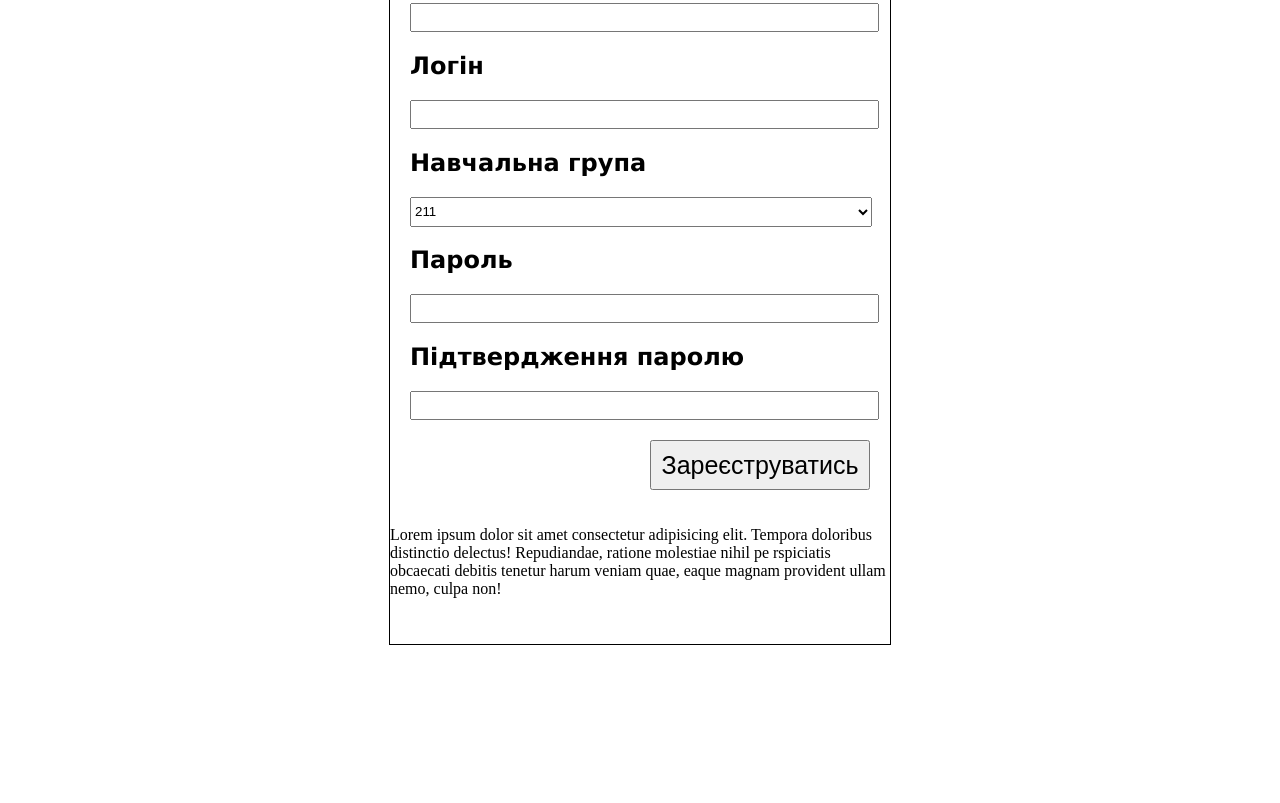
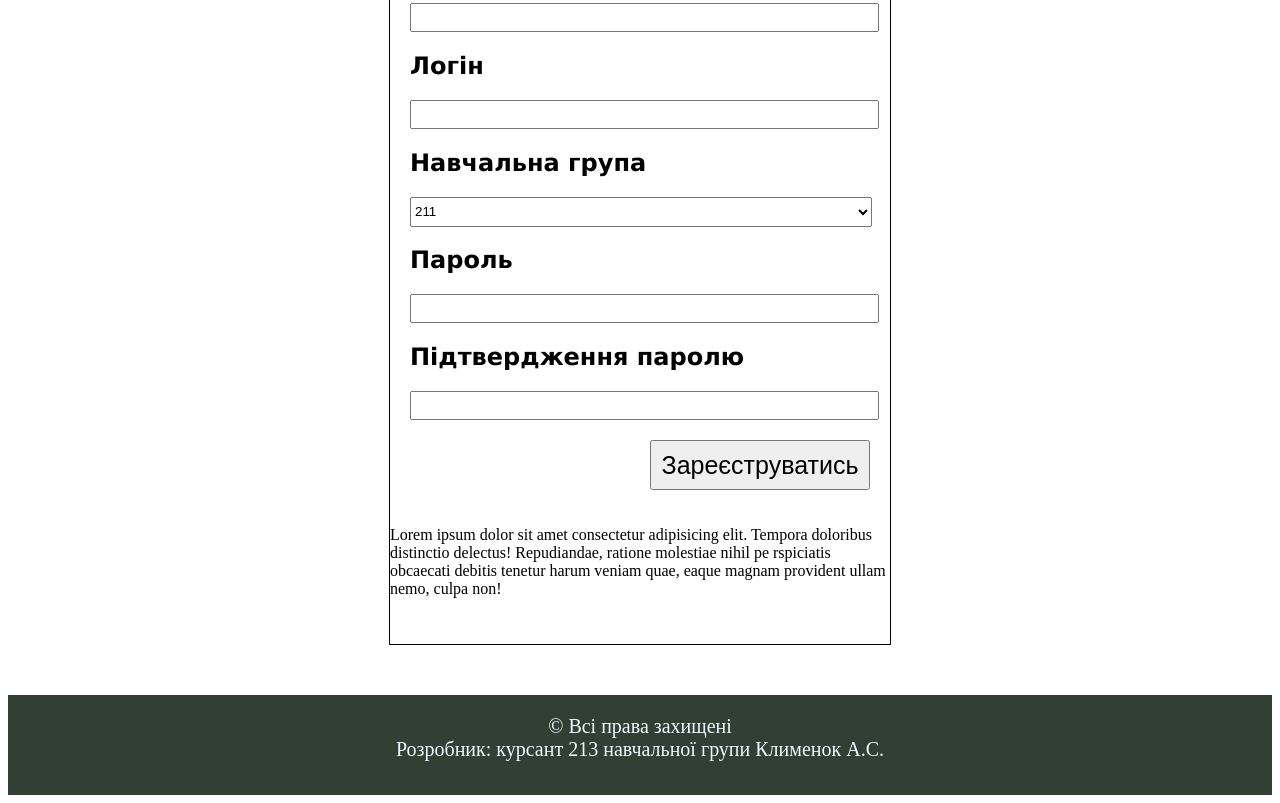
Before and after one commit to Andrew228047/TRP, a plain HTML site: page pz1_6/register.html in a window 1280 px wide. Shown: the part 426-1229 px from the top of the page. Before the commit the page ends 1121 px from the top, so only its background shows below. Drawn offline with Linux system fonts and the light colour scheme.

Commit message:
створення поля footer

```diff
--- a/pz1_6/register.html
+++ b/pz1_6/register.html
@@ -50,5 +50,13 @@
             <p>Lorem ipsum dolor sit amet consectetur adipisicing elit. Tempora doloribus distinctio delectus! Repudiandae, ratione molestiae nihil pe
                 rspiciatis obcaecati debitis tenetur harum veniam quae, eaque magnam provident ullam nemo, culpa non!</p>
         </div>
+        <footer>
+            <div class="div_footer">
+                <span
+                    style="color: aliceblue; justify-content: center; font-size: 20px;">&#169;
+                    Всі права захищені<br> Розробник: курсант
+                    213 навчальної групи Клименок А.С.</span>
+            </div>
+        </footer>
     </body>
     </html>
```
